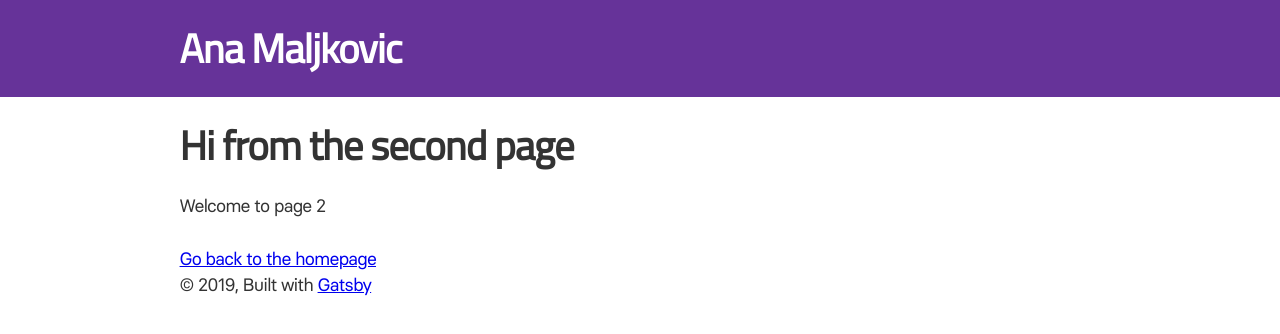
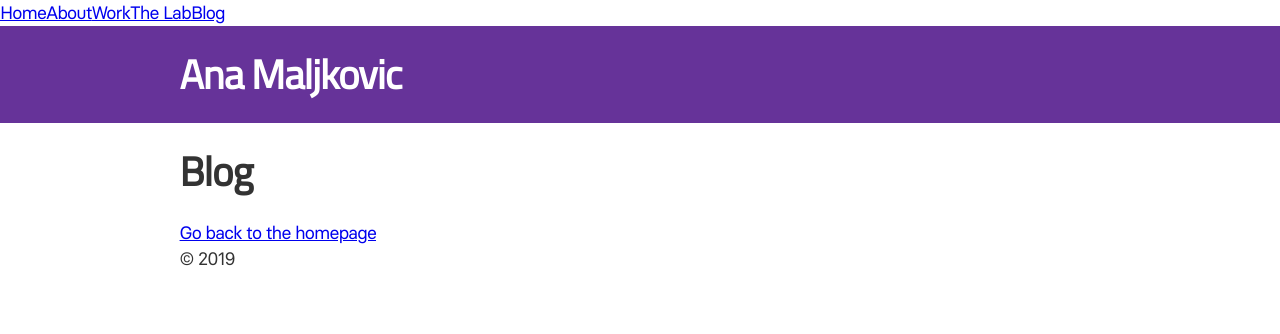
Before and after one commit to amljk/portfolio, a Gatsby site: page /blog in a window 1280 px wide. Built offline with nearby package versions, Linux system fonts and the light colour scheme; Gatsby itself is replaced by a stand-in of ours.

Commit message:
Altered component structure and fixed compilation errors

```diff
--- a/src/components/layout.js
+++ b/src/components/Layout/Layout.js
@@ -1,17 +1,11 @@
-/**
- * Layout component that queries for data
- * with Gatsby's useStaticQuery component
- *
- * See: https://www.gatsbyjs.org/docs/use-static-query/
- */
-
 import React from "react"
 import PropTypes from "prop-types"
 import { useStaticQuery, graphql } from "gatsby"
 
-import Header from "./header"
+import Header from "../Header/Header"
+import Menu from "../Menu/Menu"
 import "./layout.css"
-import "./fonts.css"
+import "../fonts.css"
 
 const Layout = ({ children }) => {
   const data = useStaticQuery(graphql`
@@ -26,6 +20,7 @@ const Layout = ({ children }) => {
 
   return (
     <>
+      <Menu></Menu>
       <Header siteTitle={data.site.siteMetadata.title} />
       <div
         style={{
@@ -36,11 +31,7 @@ const Layout = ({ children }) => {
         }}
       >
         <main>{children}</main>
-        <footer>
-          © {new Date().getFullYear()}, Built with
-          {` `}
-          <a href="https://www.gatsbyjs.org">Gatsby</a>
-        </footer>
+        <footer>© {new Date().getFullYear()}</footer>
       </div>
     </>
   )
--- /dev/null
+++ b/src/components/Menu/Menu.js
@@ -0,0 +1,25 @@
+import { Link } from "gatsby"
+import PropTypes from "prop-types"
+import React from "react"
+
+const Menu = ({ items }) =>
+  items.map(item => {
+    return <Link to={`/${item.slug}`}>{item.title}</Link>
+  })
+
+Menu.PropTypes = {
+  items: PropTypes.object,
+}
+
+Menu.defaultProps = {
+  items: [
+    { title: "Home", slug: "" },
+    { title: "About", slug: "about" },
+    { title: "Work", slug: "work" },
+    { title: "The Lab", slug: "work" },
+    { title: "Blog", slug: "blog" },
+    // { title: "Contact", slug: "contact" },
+  ],
+}
+
+export default Menu
--- a/src/pages/404.js
+++ b/src/pages/404.js
@@ -1,7 +1,7 @@
 import React from "react"
 
-import Layout from "../components/layout"
-import SEO from "../components/seo"
+import { Layout } from "../components/Layout/Layout"
+import { SEO } from "../components/SEO/SEO"
 
 const NotFoundPage = () => (
   <Layout>
--- a/src/pages/blog.js
+++ b/src/pages/blog.js
@@ -1,16 +1,15 @@
 import React from "react"
 import { Link } from "gatsby"
 
-import Layout from "../components/layout"
-import SEO from "../components/seo"
+import Layout from "../components/Layout/Layout"
+import SEO from "../components/SEO/SEO"
 
-const SecondPage = () => (
+const Blog = () => (
   <Layout>
-    <SEO title="Page two" />
-    <h1>Hi from the second page</h1>
-    <p>Welcome to page 2</p>
+    <SEO title="Blog" />
+    <h1>Blog</h1>
     <Link to="/">Go back to the homepage</Link>
   </Layout>
 )
 
-export default SecondPage
+export default Blog
--- a/src/pages/index.js
+++ b/src/pages/index.js
@@ -1,8 +1,8 @@
 import React from "react"
 import { Link } from "gatsby"
-import Layout from "../components/layout"
-import Image from "../components/image"
-import SEO from "../components/seo"
+import Layout from "../components/Layout/Layout"
+import Image from "../components/Image/Image"
+import SEO from "../components/SEO/SEO"
 // import "./index.css"
 const IndexPage = () => (
   <Layout>
```
Also changed, not shown: src/components/Header/Header.js (renamed from src/components/header.js), src/components/Image/Image.js (renamed from src/components/image.js), src/components/Layout/layout.css (renamed from src/components/layout.css), src/components/SEO/SEO.js (renamed from src/components/seo.js).
